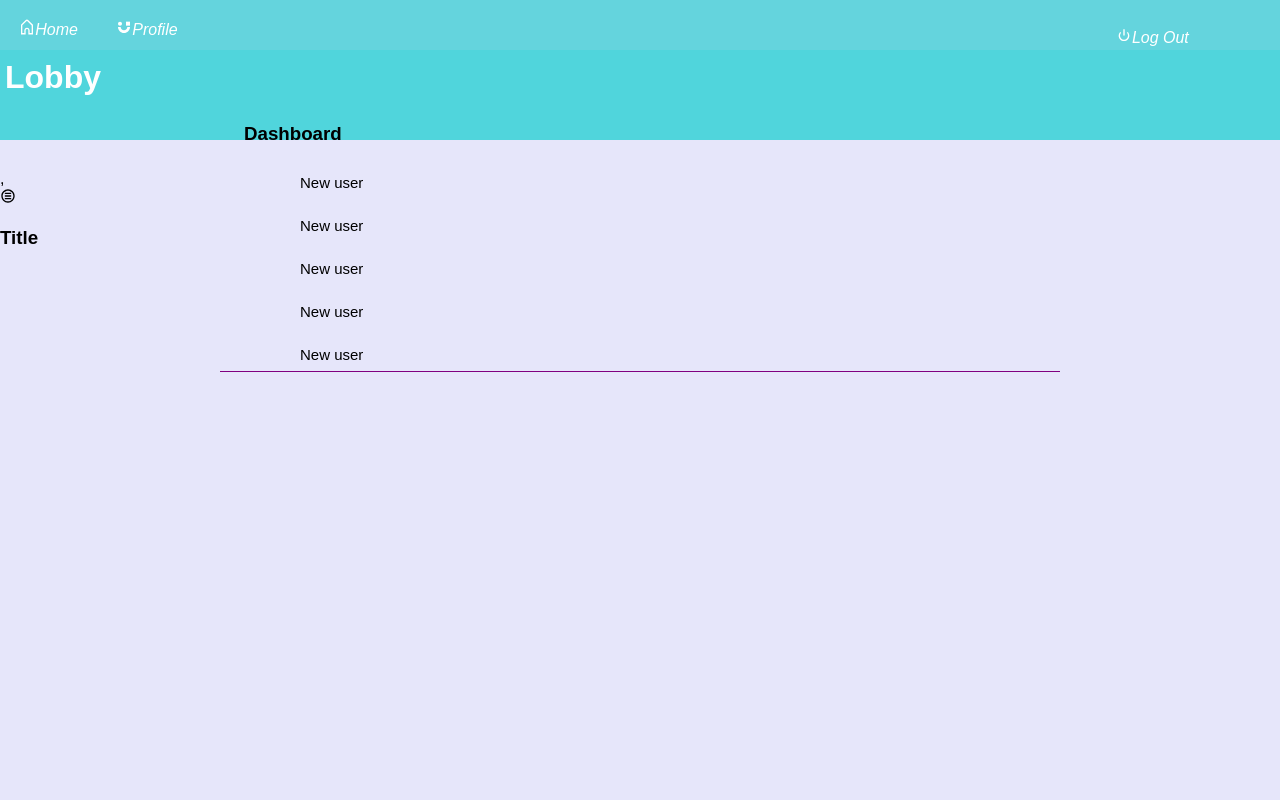
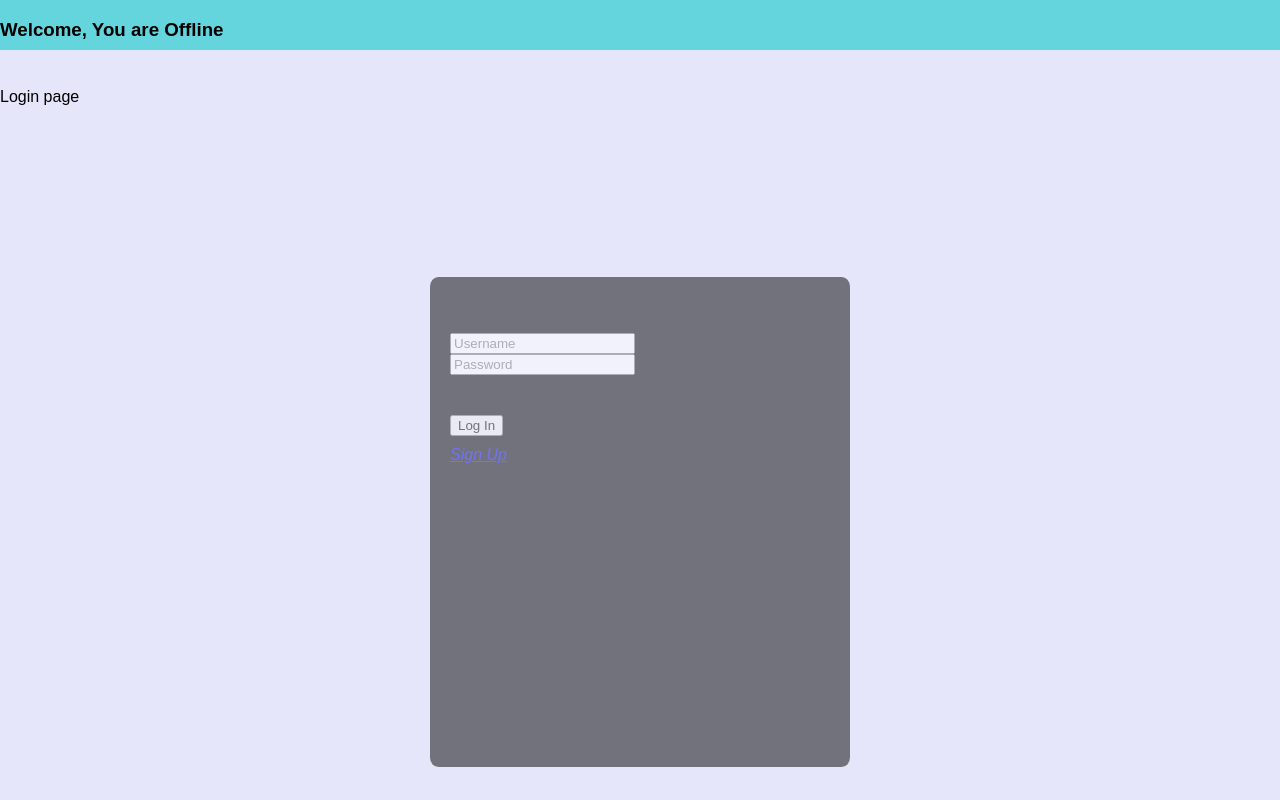
Before and after one commit to TendaniSadiki/employeemanagementsystem, a React (Create React App) app: page /Login in a window 1280 px wide. Shown: the top 800 px of the page. Built offline with nearby package versions, Linux system fonts and the light colour scheme.

Commit message:
{validation] design added

```diff
--- a/public/index.html
+++ b/public/index.html
@@ -10,7 +10,7 @@
       content="Web site created using create-react-app"
     />
 
-    <title>React App</title>
+    <title>Employee Management System</title>
   </head>
   <body>
     <noscript>You need to enable JavaScript to run this app.</noscript>
--- a/src/App.js
+++ b/src/App.js
@@ -5,6 +5,7 @@ import AuthRoutes from './Auth/Routes';
 
 //functional programing
 function App() {
+
   return (
     <div>
     <AuthRoutes/>
--- a/src/Auth/Routes.js
+++ b/src/Auth/Routes.js
@@ -9,7 +9,7 @@ import SIgnup from '../Components/SIgnup/SIgnup';
 
 
 const AuthRoutes = () =>{
-    const [loginState, setLoginState] = useState(true)
+    const [loginState, setLoginState] = useState(false)
     return(
 //Router
         <Router>
@@ -24,7 +24,6 @@ const AuthRoutes = () =>{
             :
             //Offline Handler
                 <Routes>
-                    <Route exact path="*" element={<Login/>}/>
                     <Route exact path="/Signup" element={<SIgnup/>}/>
                     <Route exact path="/Login" element={<Login/>}/>
                 </Routes>
--- a/src/Components/Login/Login.js
+++ b/src/Components/Login/Login.js
@@ -1,11 +1,72 @@
 import React from 'react'
+import {NavLink} from 'react-router-dom';
+import './LoginStyle.css';
+
+const Login = () =>{
+    function signin(){
+        var logmail=localStorage.getItem('mail');
+        var lopw=localStorage.getItem('Password');
+        var maibox=document.getElementById('email').value;
+        var passbox=document.getElementById('pwd').value;
+        var location = '';
+
+        if(maibox == logmail &&passbox==lopw){
+            alert("Your Email & Password correct") ;
+            window.open("home.html");
+        }
+        else if(maibox !=passbox &&passbox != lopw ){
+          alert("Wrong Email or Password");
+        }
+        else if(maibox==''&&passbox==''){
+            alert("Your Email & Password empty");
+        }
+        else{
+            alert("Welcome " +localStorage.getItem('userName'));
+    window.open("home.html");}
 
 
-const Login = () =>{
+           }
 
     return(
         <div>
+             <br></br>
+             <br></br>
+             <br></br>
+             <br></br>
             <p>Login page</p>
+            <div className="container">
+        <div className="form-box">
+          <div className="header-form">
+            <h4 className="text-primary text-center"><i className="fa fa-user-circle" style={{fontSize:"110px"}}></i></h4>
+            <div className="image">
+            </div>
+          </div>
+          <div className="body-form">
+           <form>
+              <div className="input-group mb-3">
+   <div className="input-group-prepend">
+    <span className="input-group-text"><i class="fa fa-user"></i></span>
+  </div>
+  <input type="text" className="form-control" placeholder="Username" />
+</div>
+ <div className="input-group mb-3">
+   <div className="input-group-prepend">
+    <span className="input-group-text"><i class="fa fa-lock"></i></span>
+  </div>
+  <input type="text" className="form-control" placeholder="Password" />
+</div>
+ <button type="button" className="btn btn-secondary btn-block">Log In</button>
+ <div className="message">
+
+ </div>
+ <NavLink to="../SIGNUP  "  exact ><span><i>Sign Up</i></span>
+                    </NavLink>
+   </form>
+          </div>
+        </div>
+       </div>
+
+
         </div>
     )
 }
--- a/src/Components/Login/LoginStyle.css
+++ b/src/Components/Login/LoginStyle.css
@@ -0,0 +1,51 @@
+body{
+
+    margin:0;
+    padding:0;
+    box-sizing:border-box;
+
+  }
+
+  .container{
+    display:flex;
+      align-items:center;
+      justify-content:center;
+      height:100vh;
+      width:100%;
+  }
+    .form-box{
+        width:380px;
+        height:450px;
+        background-color:black;
+        padding:20px;
+        display:flex;
+        flex-direction:column;
+        justify-content:flex-start;
+        opacity:0.5;
+        border-radius:2%;
+    }
+  .header-form{
+    margin-bottom:15px;
+  }
+  button{
+    margin-top:40px;
+    margin-bottom:10px;
+  }
+  .message{
+    display:flex;
+    justify-content:space-between
+  }
+  .social{
+    display:flex;
+    justify-content:space-around;
+    padding:30px;
+  }
+
+  .social i{
+    font-size:35px;
+  }
+
+  .social i:hover{
+    color:red;
+    cursor:pointer;
+  }
--- a/src/Components/SIgnup/SIgnup.js
+++ b/src/Components/SIgnup/SIgnup.js
@@ -1,11 +1,70 @@
 import React from 'react'
-
+import {NavLink} from 'react-router-dom';
 
 const Signup = () =>{
 
     return(
         <div>
-            <p>Signup page</p>
+            <br></br>
+            <br></br>
+            <br></br>
+            <br></br>
+            <p>Signup page</p> <div className="container">
+        <div className="form-box">
+          <div className="header-form">
+            <h4 className="text-primary text-center"><i className="fa fa-user-circle" style={{fontSize:"110px"}}></i></h4>
+            <div className="image">
+            </div>
+          </div>
+          <div className="body-form">
+           <form>
+<div className="input-group mb-3">
+   <div className="input-group-prepend">
+    <span className="input-group-text"><i class="fa fa-user"></i></span>
+  </div>
+  <input type="name" className="form-control" placeholder="Name" />
+</div>
+<div className="input-group mb-3">
+   <div className="input-group-prepend">
+    <span className="input-group-text"><i class="fa fa-user"></i></span>
+  </div>
+  <input type="text" className="form-control" placeholder="Surname" />
+</div>
+<div className="input-group mb-3">
+   <div className="input-group-prepend">
+    <span className="input-group-text"><i class="fa fa-user"></i></span>
+  </div>
+  <input type="email" className="form-control" placeholder="Email" />
+</div>
+<div className="input-group mb-3">
+   <div className="input-group-prepend">
+    <span className="input-group-text"><i class="fa fa-user"></i></span>
+  </div>
+  <input type="tel" className="form-control" placeholder="Contact number" />
+</div>
+<div className="input-group mb-3">
+   <div className="input-group-prepend">
+    <span className="input-group-text"><i class="fa fa-user">Image</i></span>
+  </div>
+  <input type="file" className="form-control" placeholder="Username" />
+</div>
+ <div className="input-group mb-3">
+   <div className="input-group-prepend">
+    <span className="input-group-text"><i class="fa fa-lock"></i></span>
+  </div>
+  <input type="text" className="form-control" placeholder="Password" />
+</div>
+ <button type="button" className="btn btn-secondary btn-block">Sign Up</button>
+ <div className="message">
+
+ </div>
+ <NavLink to="../Login"  exact ><span><i>Sign In</i></span>
+                    </NavLink>
+   </form>
+          </div>
+        </div>
+       </div>
+
         </div>
     )
 }
--- a/src/Components/topbar/OnlineNav.js
+++ b/src/Components/topbar/OnlineNav.js
@@ -1,9 +1,9 @@
-import React from 'react'
-import './topbar.css'
+import React from 'react';
+import './topbar.css';
 
 /*Online Nav Bar*/
 //Topbar Icons
-import {NavLink} from 'react-router-dom'
+import {NavLink} from 'react-router-dom';
 import {CgHome} from "react-icons/cg";
 import {CgUserlane} from "react-icons/cg";
 
@@ -14,12 +14,12 @@ function OnlineNav(props) {
         <div>
 
             <div className="linksContainer">
-                    <NavLink to="/Home" activeStyle={{color: 'black'}} exact onClick={() => props.isMobile && props.closeMobileMenu()}><span><i><CgHome/>Home</i></span>
+                    <NavLink to="/Home" activestyle={{color: 'black'}} exact onClick={() => props.isMobile && props.closeMobileMenu()}><span><i><CgHome/>Home</i></span>
                     </NavLink>
                     <br></br>
-                    <NavLink to="/Profile" activeStyle={{color: 'black'}} onClick={() => props.isMobile && props.closeMobileMenu()} ><span><i ><CgUserlane/>Profile</i></span>
+                    <NavLink to="/Profile" activestyle={{color: 'black'}} onClick={() => props.isMobile && props.closeMobileMenu()} ><span><i ><CgUserlane/>Profile</i></span>
                     </NavLink>
-                    <NavLink to="/signin" activeStyle={{color: 'black'}} onClick={() => props.isMobile && props.closeMobileMenu()} ><span className="signout"><i><CgLogOff />Log Out</i></span>
+                    <NavLink to="/signin" activestyle={{color: 'black'}} onClick={() => props.isMobile && props.closeMobileMenu()} ><span className="signout"><i><CgLogOff />Log Out</i></span>
                     </NavLink>
                     </div>
         </div>
--- a/src/Components/topbar/Status.js
+++ b/src/Components/topbar/Status.js
@@ -5,7 +5,7 @@ import React, { useState } from 'react'
 
 
 const Status = () =>{
-    const [loginState, setLoginState] = useState(true)
+    const [loginState, setLoginState] = useState(false)
 
         return(
             <Router>
```
